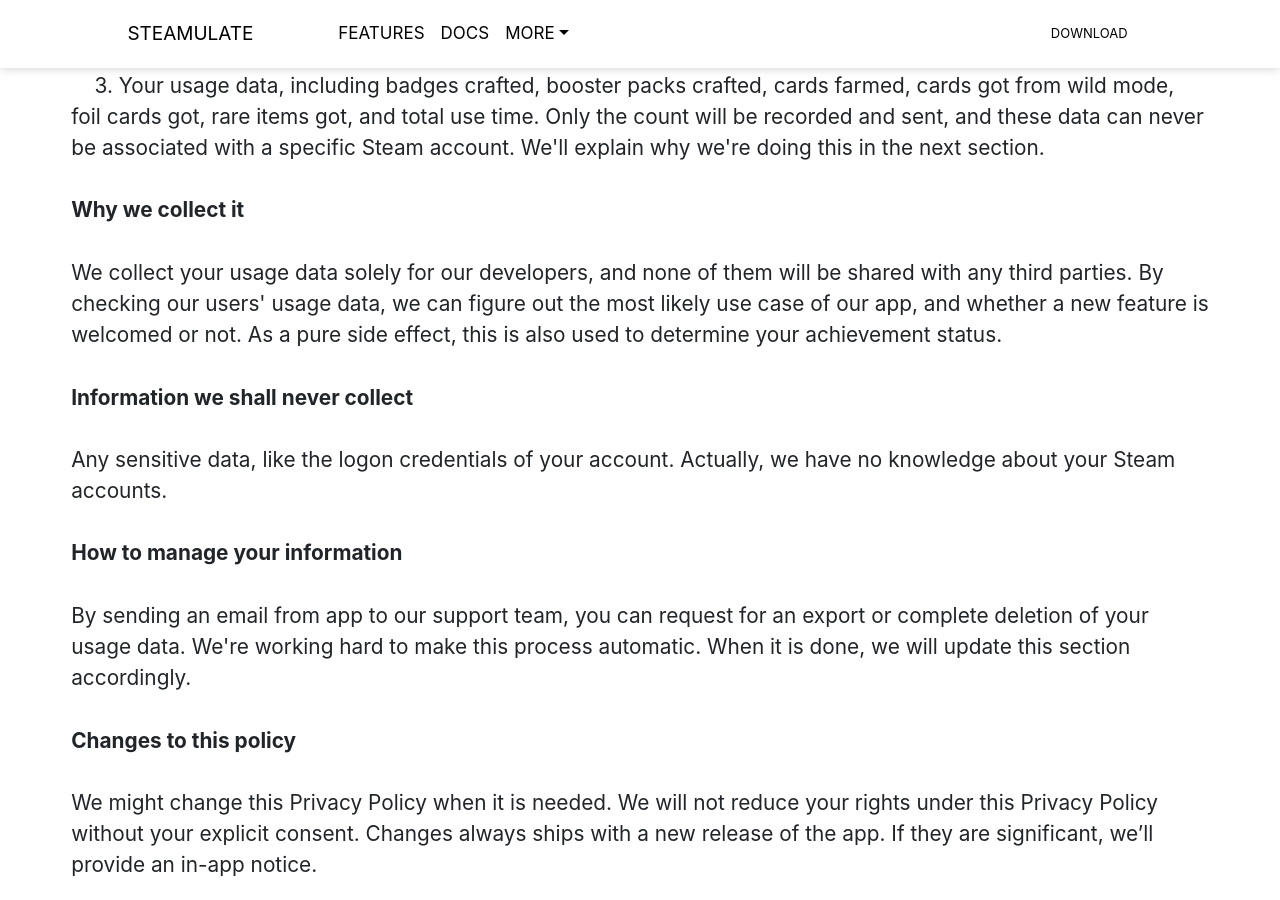
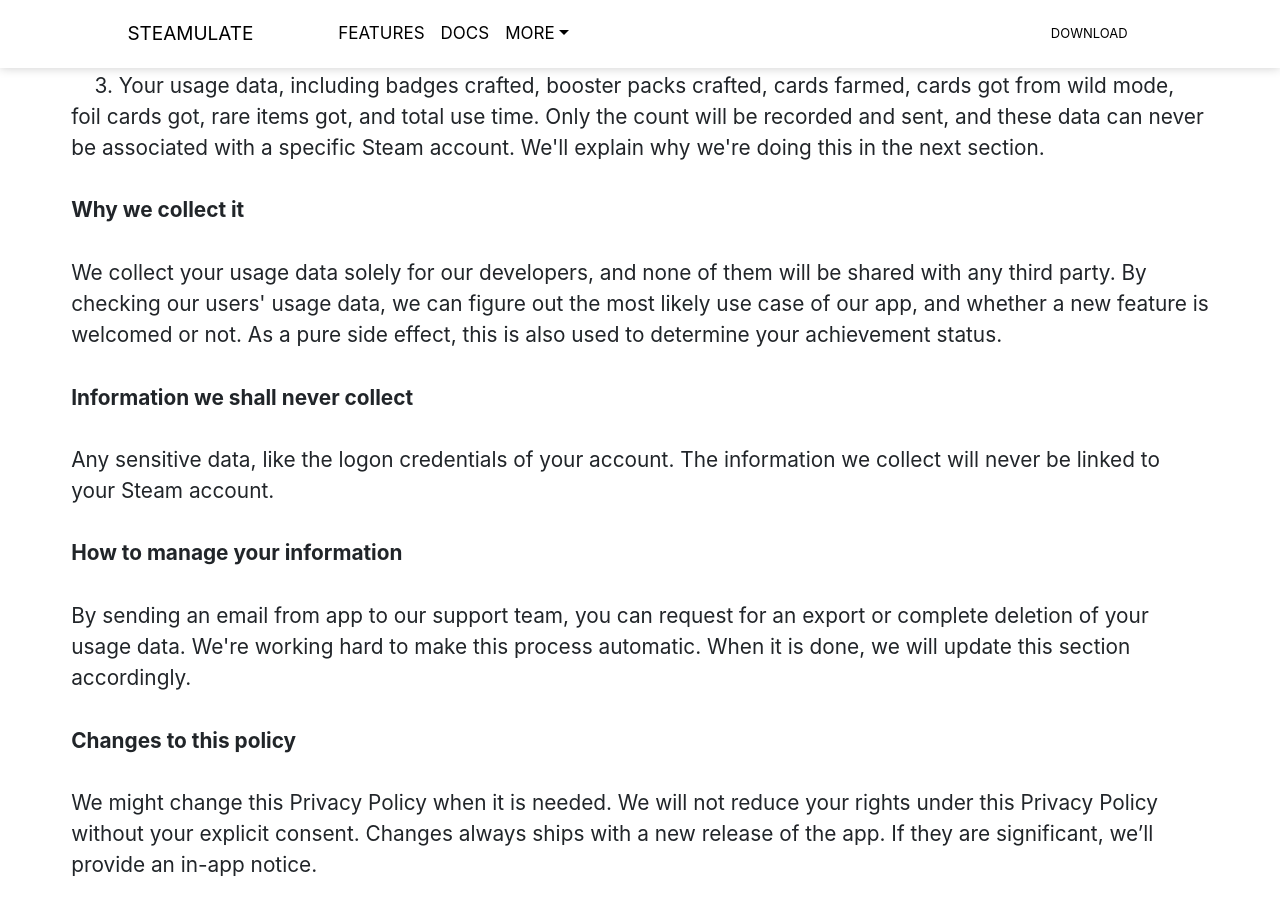
Before and after one commit to raymond-u/Steamulate-Website, a Jekyll site: the page built from privacy.html, in a window 1280 px wide and 900 px high, scrolled down 676 px. Built offline with Jekyll 4.4.1, drawn with Linux system fonts in a browser that asks for light colours; nearby versions of some CDN libraries; comment, search, counter and statistics services are not loaded.

Commit message:
Update privacy.html

```diff
--- a/privacy.html
+++ b/privacy.html
@@ -8,12 +8,12 @@ image: /images/about-header.jpg
             <p class="paragraph-custom"><br>First of all, thanks for trusting us by using our service. We respect the privacy of our users by minimizing the data we collect and stating clearly how we shall use them. By using Steamulate
                 (this app), you agree to our Privacy Policy. This Privacy Policy is meant to help you understand what information we collect, why we collect it, and how you can manage your information. Let us walk you through this in a delightful manner.<br><br><strong>Information we collect</strong><br><br>Each
                 time during the launch, the app will try to send some statistics data to our database, which includes:<br>&nbsp; &nbsp; 1. The hash of your current Apple ID, whose value comes from the API provided by Apple and is therefore guaranteed
-                to be anonymous and clean.<br>&nbsp; &nbsp;&nbsp;2. An identifier generated from your receipt. Whenever you download items from App Store, a receipt will be included as the prove of your ownership. The same thing happens here, since it's
-                also provided by Apple you can certainly ensure that all your personal information has no direct nor indirect relation with this identifier.<br>&nbsp; &nbsp;&nbsp;3. Your usage data, including badges crafted, booster packs crafted, cards
+                to be anonymous and clean.<br>&nbsp; &nbsp; 2. An identifier generated from your receipt. Whenever you download items from App Store, a receipt will be included as the prove of your ownership. The same thing happens here, since it's
+                also provided by Apple you can certainly ensure that all your personal information has no direct nor indirect relation with this identifier.<br>&nbsp; &nbsp; 3. Your usage data, including badges crafted, booster packs crafted, cards
                 farmed, cards got from wild mode, foil cards got, rare items got, and total use time. Only the count will be recorded and sent, and these data can never be associated with a specific Steam account. We'll explain why we're doing this in the next
-                section.<br><br><strong>Why we collect it</strong><br><br>We collect your usage data solely for our developers, and none of them will be shared with any third parties. By checking our users' usage data, we can figure out the most likely
+                section.<br><br><strong>Why we collect it</strong><br><br>We collect your usage data solely for our developers, and none of them will be shared with any third party. By checking our users' usage data, we can figure out the most likely
                 use case of our app, and whether a new feature is welcomed or not. As a pure side effect, this is also used to determine your achievement status.<br><br><strong>Information we shall never collect</strong><br><br>Any sensitive data, like
-                the logon credentials of your account. Actually, we have no knowledge about your Steam accounts.<br><br><strong>How to manage your information</strong><br><br>By sending an email from app to our support team, you can request for an export or complete deletion of your usage data. We're working
+                the logon credentials of your account. The information we collect will never be linked to your Steam account.<br><br><strong>How to manage your information</strong><br><br>By sending an email from app to our support team, you can request for an export or complete deletion of your usage data. We're working
                 hard to make this process automatic. When it is done, we will update this section accordingly.<br><br><strong>Changes to this policy</strong><br><br>We might change this Privacy Policy when it is needed. We will not reduce your rights
                 under this Privacy Policy without your explicit consent. Changes always ships with a new release of the app. If they are significant, we’ll provide an in-app notice.</p>
     </section>
```
